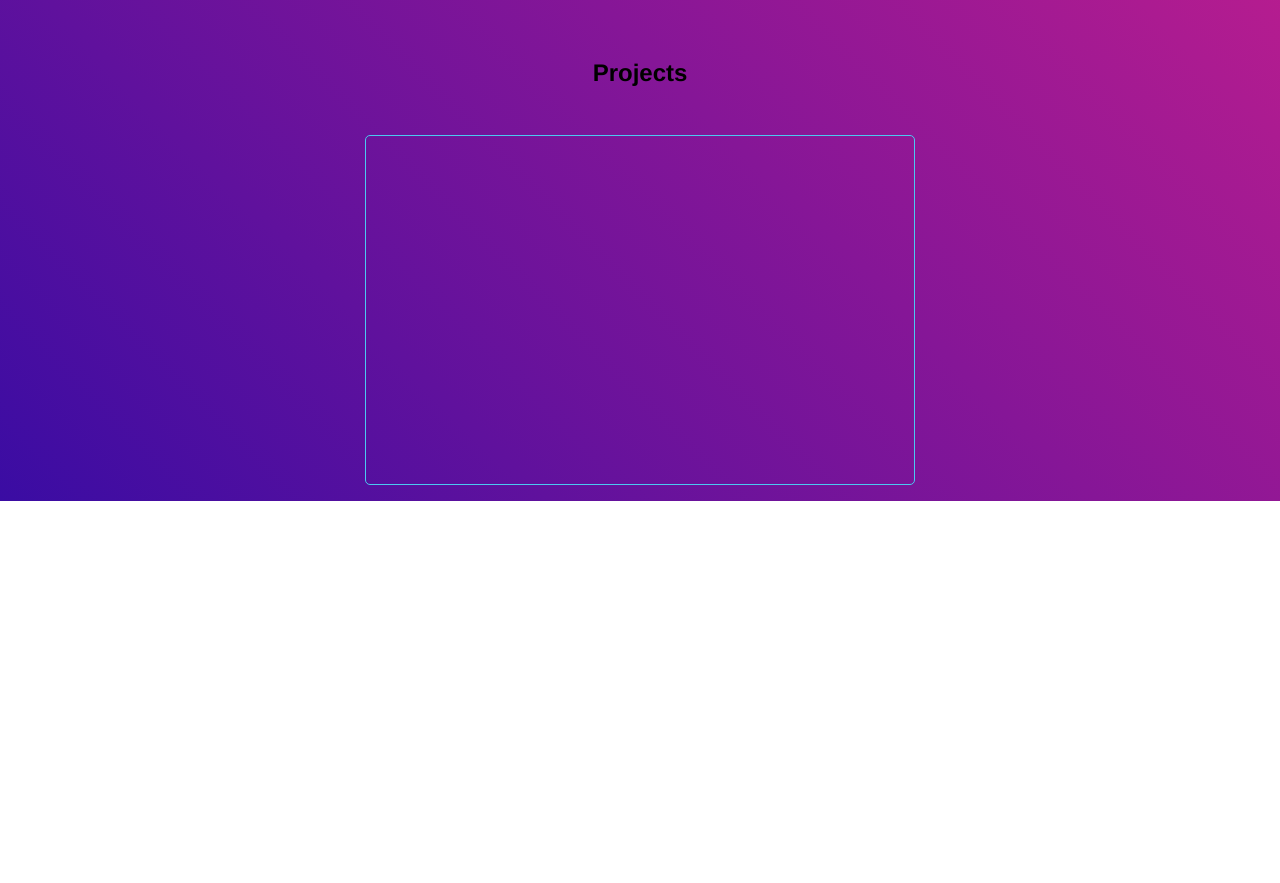
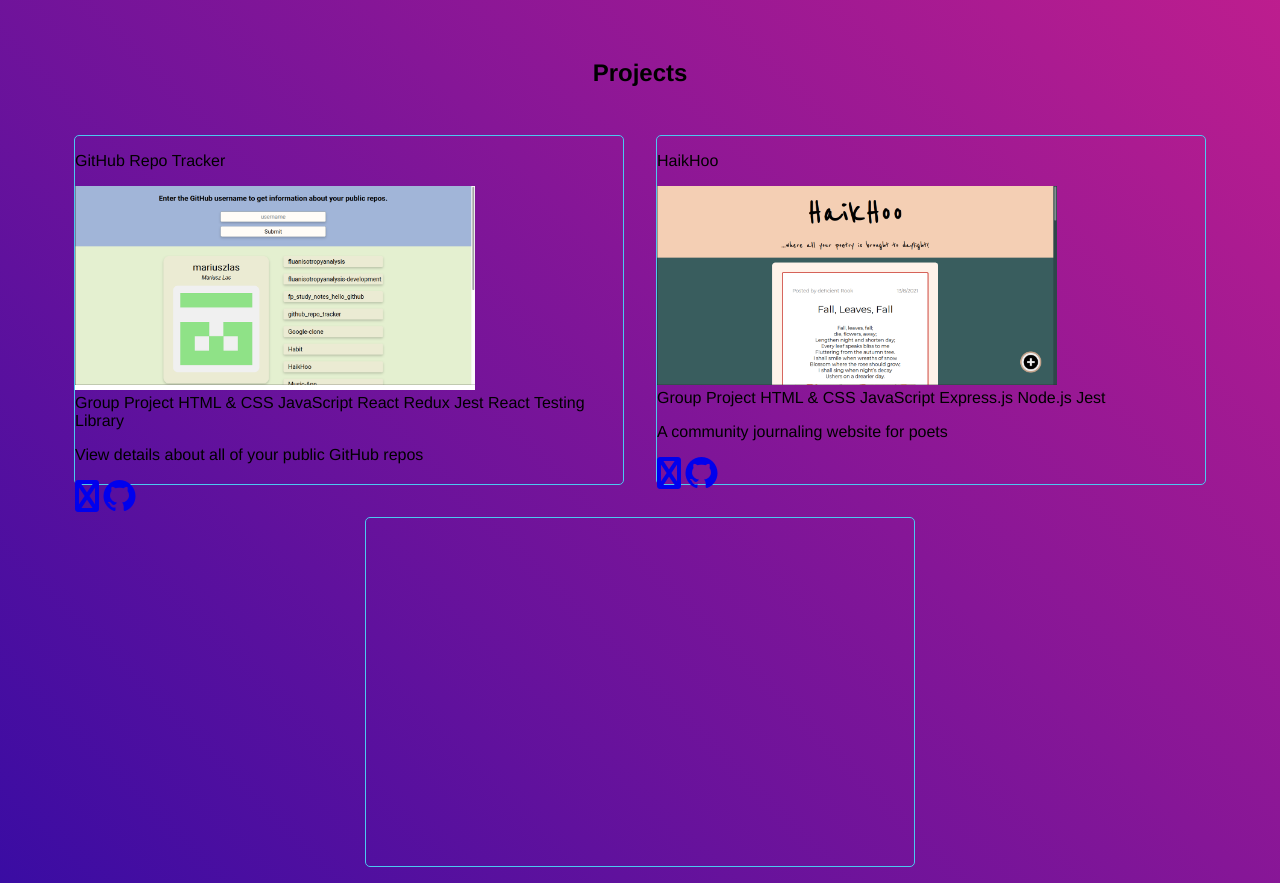
Before and after one commit to mariuszlas/personal-website, a plain HTML site: page index.html in a window 1280 px wide. Shown: the part 960-1843 px from the top of the page. Before the commit the page ends 1461 px from the top, so only its background shows below. Drawn offline with nearby package versions, Linux system fonts and the light colour scheme.

Commit message:
Added project details

```diff
--- a/index.html
+++ b/index.html
@@ -5,7 +5,7 @@
     <meta name="viewport" content="width=device-width, initial-scale=1.0">
     <meta http-equiv="X-UA-Compatible" content="ie=edge">
     <link rel="stylesheet" href="style.css" type="text/css">
-    <link rel="stylesheet" href="./img/icons.css">
+    <link rel="stylesheet" href="./img/icons/css/all.css">
     <title>Mariusz Las</title>
 </head>
 
@@ -65,7 +65,42 @@
         <h4>Projects</h4>
 
         <section id="projects">
+            <article>
+                <p class="project-name">GitHub Repo Tracker</p>
+                <img class="desktop-img" src="./img/github_repo_tracker.png" alt="github_repo_tracker screenshot">
+                <div class="tags">
+                    <span>Group Project</span>
+                    <span>HTML & CSS</span>
+                    <span>JavaScript</span>
+                    <span>React</span>
+                    <span>Redux</span>
+                    <span>Jest</span>
+                    <span>React Testing Library</span>
+                </div>
+                <p class="Description">View details about all of your public GitHub repos</p>
+                <div class="links">
+                    <a href="https://github-repo-tracker-delta.vercel.app/" target="_blank"><i class="fab fa-link fa-2x"></i></i></a>
+                    <a href="https://github.com/mariuszlas/github_repo_tracker" target="_blank"><i class="fab fa-github fa-2x"></i></a>
+                </div>
+            </article>
 
+            <article>
+                <p class="project-name">HaikHoo</p>
+                <img class="desktop-img" src="./img/haikhoo.png" alt="haikhoo screenshot">
+                <div class="tags">
+                    <span class="tag">Group Project</span>
+                    <span class="tag">HTML & CSS</span>
+                    <span class="tag">JavaScript</span>
+                    <span class="tag">Express.js</span>
+                    <span class="tag">Node.js</span>
+                    <span class="tag">Jest</span>
+                </div>
+                <p class="Description">A community journaling website for poets</p>
+                <div class="links">
+                    <a href="https://haikhoo.netlify.app/" target="_blank"><i class="fab fa-link fa-2x"></i></i></a>
+                    <a href="https://github.com/mariuszlas/HaikHoo" target="_blank"><i class="fab fa-github fa-2x"></i></a>
+                </div>
+            </article>
 
             <article>
 
--- a/style.css
+++ b/style.css
@@ -80,11 +80,7 @@ h1 {
 
 /*///////////////// PROJECTS SECTION ///////////////////////////*/
 .desktop-img {
-    width: 500px;
-}
-
-.mobile-img {
-    width:100px;
+    width: 400px;
 }
 
 #projects {
```
Also changed, not shown: img/github_repo_tracker.png (added), img/haikhoo.png (added), img/icons/css/all.css (renamed from img/icons.css).
